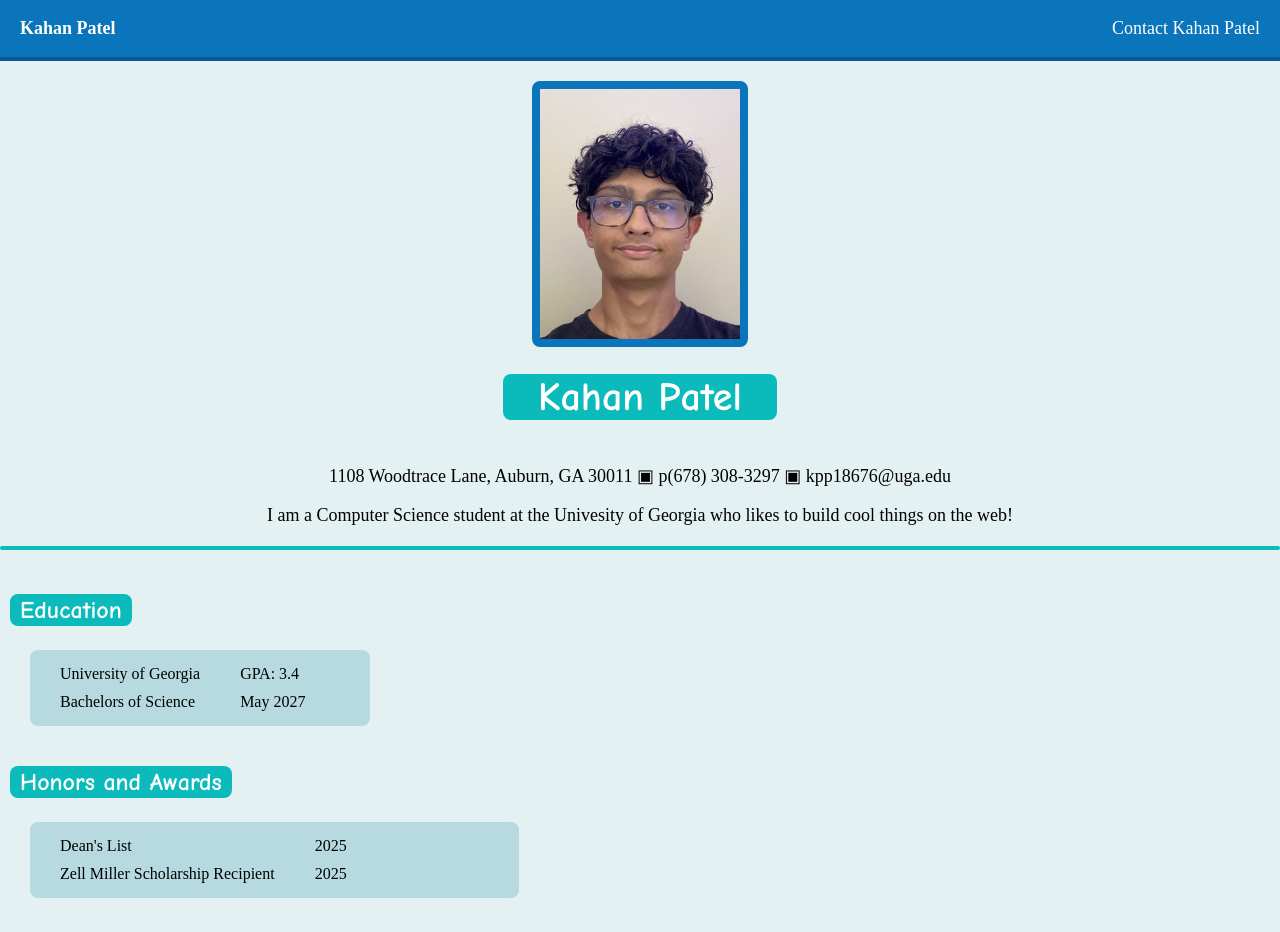
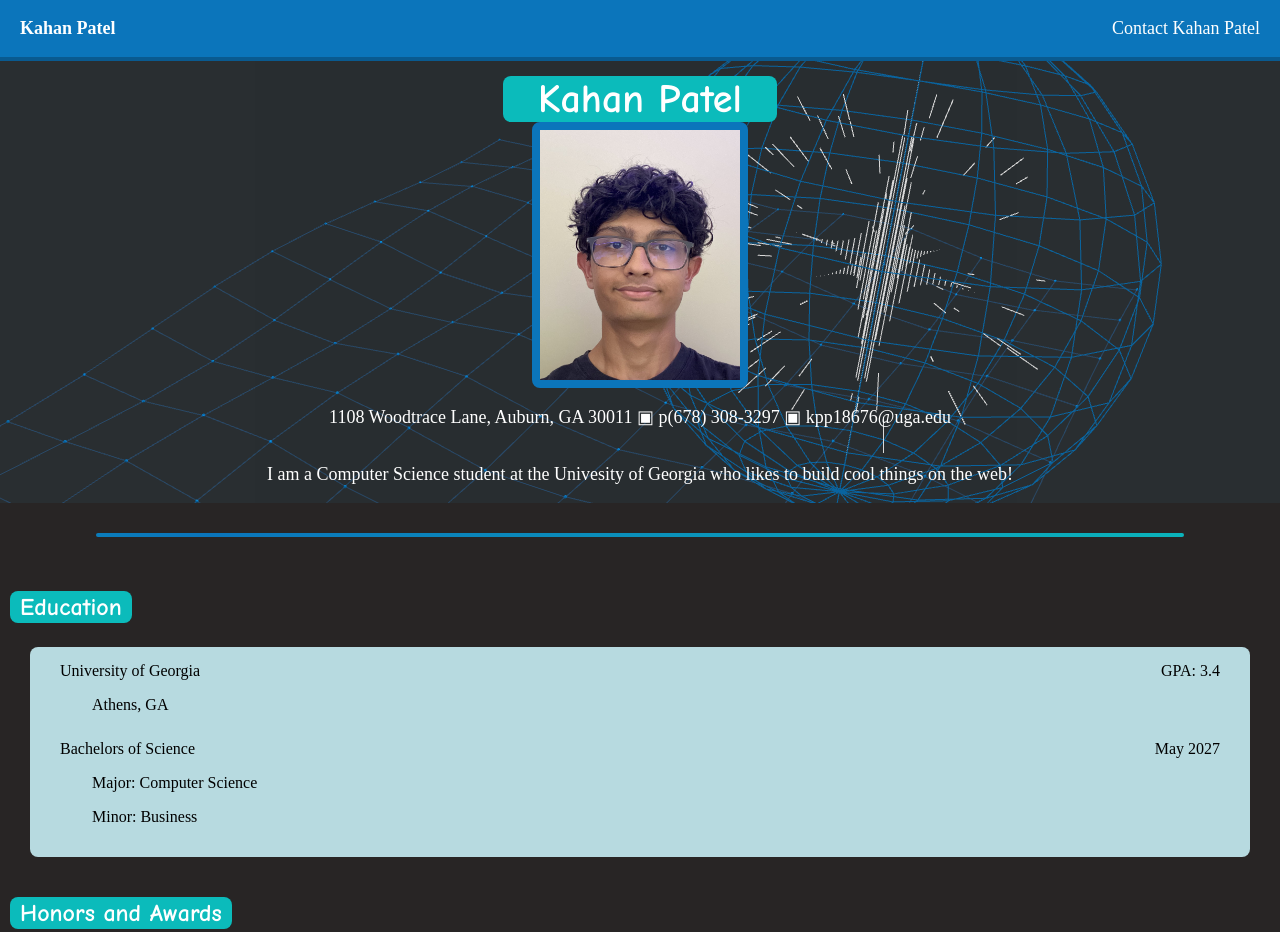
Before and after one commit to KahanP/CSS-HTML-Resume, a website: page index.html in a window 1280 px wide. Shown: the top 932 px of the page. Drawn offline with nearby package versions, Linux system fonts and the light colour scheme; animation ran at ten frames a second.

Commit message:
Apperance Change

```diff
--- a/css/style.css
+++ b/css/style.css
@@ -1,6 +1,7 @@
 body {
   margin: 0;
-  background-color: rgb(228, 241, 243);
+  background-color: rgb(40, 37, 37);
+  padding: 0;
   }
 
 /****************   Nav Section **********************/
@@ -38,20 +39,44 @@
 
 /*********** Splash Page ************************/
 header {
-display: flex;
-flex-direction: column-reverse;
-justify-content: center;
-align-items: center;
-margin-top: 20px;
-gap: 0px;
+  position: relative;
+  display: flex;
+  flex-direction: column;
+  justify-content: center;
+  align-items: center;
+  margin-top: 0px;
+  padding-top: 15px;
+  min-height: auto;
+  overflow: hidden;
+}
+
+header > canvas {
+  position: absolute !important;
+  inset: 0 !important;
+  height: 100% !important;
+  z-index: 0 !important;
+}
+
+header::before {
+  content: "";
+  position: absolute;
+  inset: 0;
+  background: rgba(0, 0, 0, 0.15);
+  z-index: 1;
+}
+
+header * {
+  position: relative;
+  z-index: 2;
 }
 
 header h1 {
-  width: 100%;
+
+  display: block;
+  width: fit-content;
+  justify-content: center;
   text-align: center;
-  display: inline-block;
-  justify-content: center;
-  align-items: center;
+  margin: 0 auto;
   background-color: #0bbbbb;
   color: white;
   border-radius: 8px;
@@ -73,6 +98,7 @@
 align-items: center;
 font-family: 'Times New Roman', Times, serif;
 font-size: 18px;
+color: white
 }
 
 .tagline {
@@ -81,15 +107,32 @@
 align-items: center;
 font-family: 'Times New Roman', Times, serif;
 font-size: 18px;
+color: white;
 }
 
+#vanta-header {
+  position: relative;
+  min-height: 380px;           /* adjust height as you like */
+  display: flex;
+  align-items: center;
+  justify-content: center;
+  padding: 24px 16px;
+  overflow: hidden;            /* hides overflow of the canvas */
+}
 /************* Sections ********************/
 hr {
-  border: none;
+    border: none;
   height: 4px;
-  background-color: #0bbbb8;
-  margin: 20px 0;
-  border-radius: 2px;
+  background: linear-gradient(90deg, #0b75bb, #0bbbbb, #0b75bb);
+  background-size: 200% 100%;
+  animation: glow 3s linear infinite;
+  border-radius: 3px;
+  margin: 30px auto;
+  width: 85%;
+}
+@keyframes glow {
+  0%   { background-position: 0% 50%; }
+  100% { background-position: 200% 50%; }
 }
 
 section h3 {
@@ -105,25 +148,32 @@
 
 section dl {
   display: grid;
-  grid-template-rows: 1fr 1fr;
+  grid-template-rows: 1fr auto;
   grid-template-columns: 1fr 1fr;
   gap: 10px 0px;
 
   background-color: rgb(183, 218, 224);
-  width: fit-content;
+  width: auto;
   padding: 15px 30px;
   border-radius: 8px;
   margin-left: 30px;
+  margin-right: 30px;
   margin-top: 0px;
+}
+
+section dl dd {
+  justify-self: end;  /* pushes to far right within box */
+  text-align: right;
 }
 
 section ul {
   display: block;
   background-color: rgb(183, 218, 224);
-  width: fit-content;
+  width: auto;
   padding: 15px 40px;
   border-radius: 8px;
   margin-left: 30px;
+  margin-right: 30px;
   margin-top: 0px;
   list-style-type: square;
 }
--- a/index.html
+++ b/index.html
@@ -15,18 +15,24 @@
     <header>
         <h1>Kahan Patel</h1>
         <img src="images/kp_headshot.jpg" width="200" height="250" alt="Kahan Patel Headshot">
+        <p class="address">1108 Woodtrace Lane, Auburn, GA 30011 &#9635;  p(678) 308-3297 &#9635; kpp18676@uga.edu</p>
+        <p class="tagline">I am a Computer Science student at the Univesity of Georgia who likes to build cool things on the web!</p>
     </header>
-      <p class="address">1108 Woodtrace Lane, Auburn, GA 30011 &#9635;  p(678) 308-3297 &#9635; kpp18676@uga.edu</p>
 
-      <p class="tagline">I am a Computer Science student at the Univesity of Georgia who likes to build cool things on the web!</p>
 
     <hr>
     <section>
         <h3>Education</h3>
         <dl>
-            <dt>University of Georgia</dt>
+            <dt>University of Georgia
+                <p>&emsp;&emsp;Athens, GA</p>
+            </dt>
                 <dd>GPA: 3.4</dd>
-            <dt>Bachelors of Science</dt>
+            <dt>Bachelors of Science
+                <p>&emsp;&emsp;Major: Computer Science</p>
+                <p>&emsp;&emsp;Minor: Business</p>
+            </dt>
+
                 <dd>May 2027</dd>
         </dl>
     </section>
@@ -48,7 +54,8 @@
             <li>React</li>
             <li>C/C++</li>
             <li>Python</li>
-            <li>RESTful APIs</li>
+            <li>Implementing RESTful APIs</li>
+            <li>Software Development: Scrum, Waterfall, Agile</li>
         </ul>
     </section>
     <section>
@@ -101,5 +108,22 @@
         </p>
     </footer>
 
+    <script src="https://cdnjs.cloudflare.com/ajax/libs/three.js/r134/three.min.js"></script>
+    <script src="https://cdn.jsdelivr.net/npm/vanta@latest/dist/vanta.globe.min.js"></script>
+    <script>
+    VANTA.GLOBE({
+    el: "header",
+    mouseControls: true,
+    touchControls: true,
+    gyroControls: false,
+    minHeight: 200.00,
+    minWidth: 200.00,
+    scale: 1.00,
+    scaleMobile: 1.00,
+    color: 0x0b75bb,
+    backgroundColor: 0x303639,
+    size: 2
+    });
+    </script>
 </body>
 </html>
```
